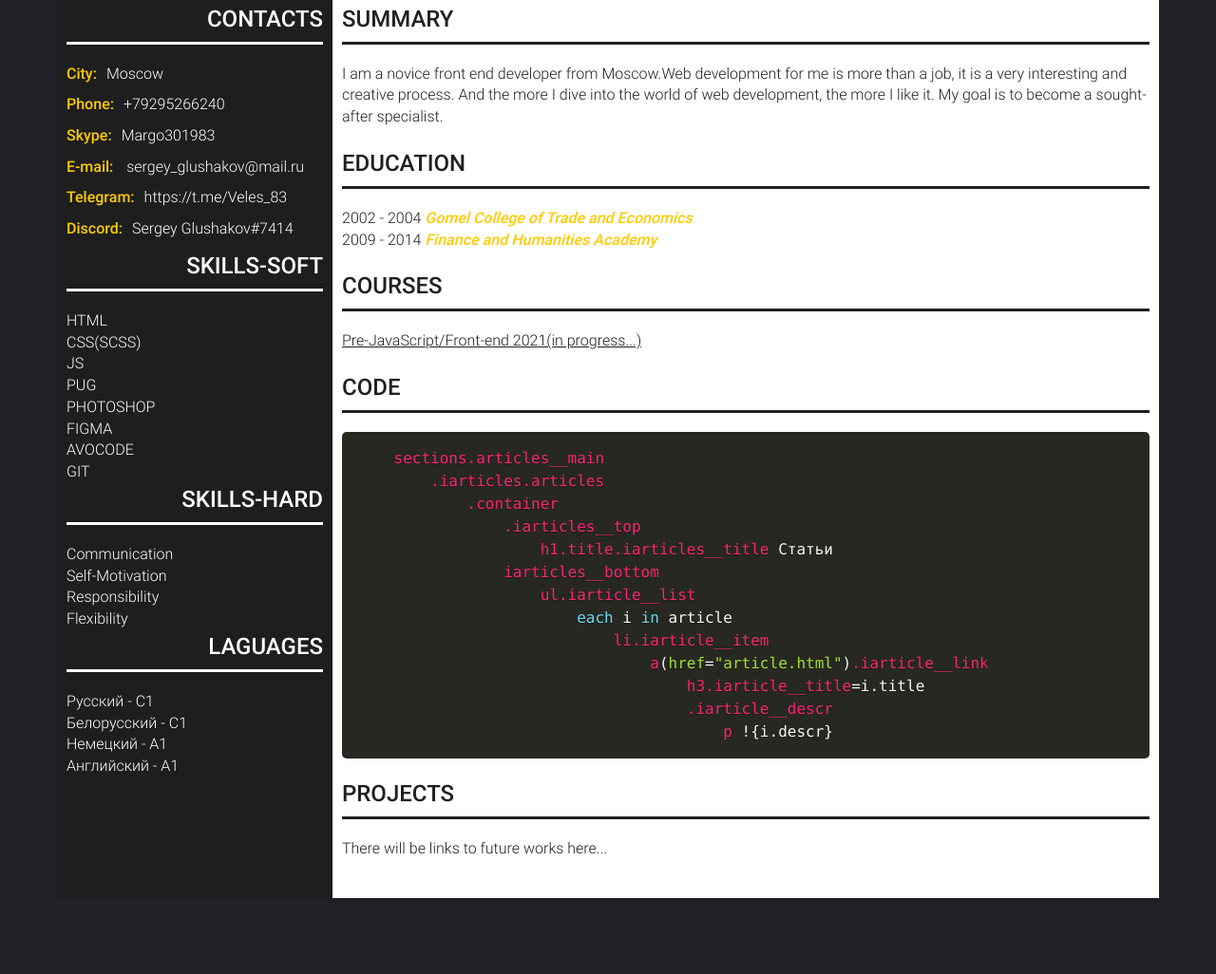
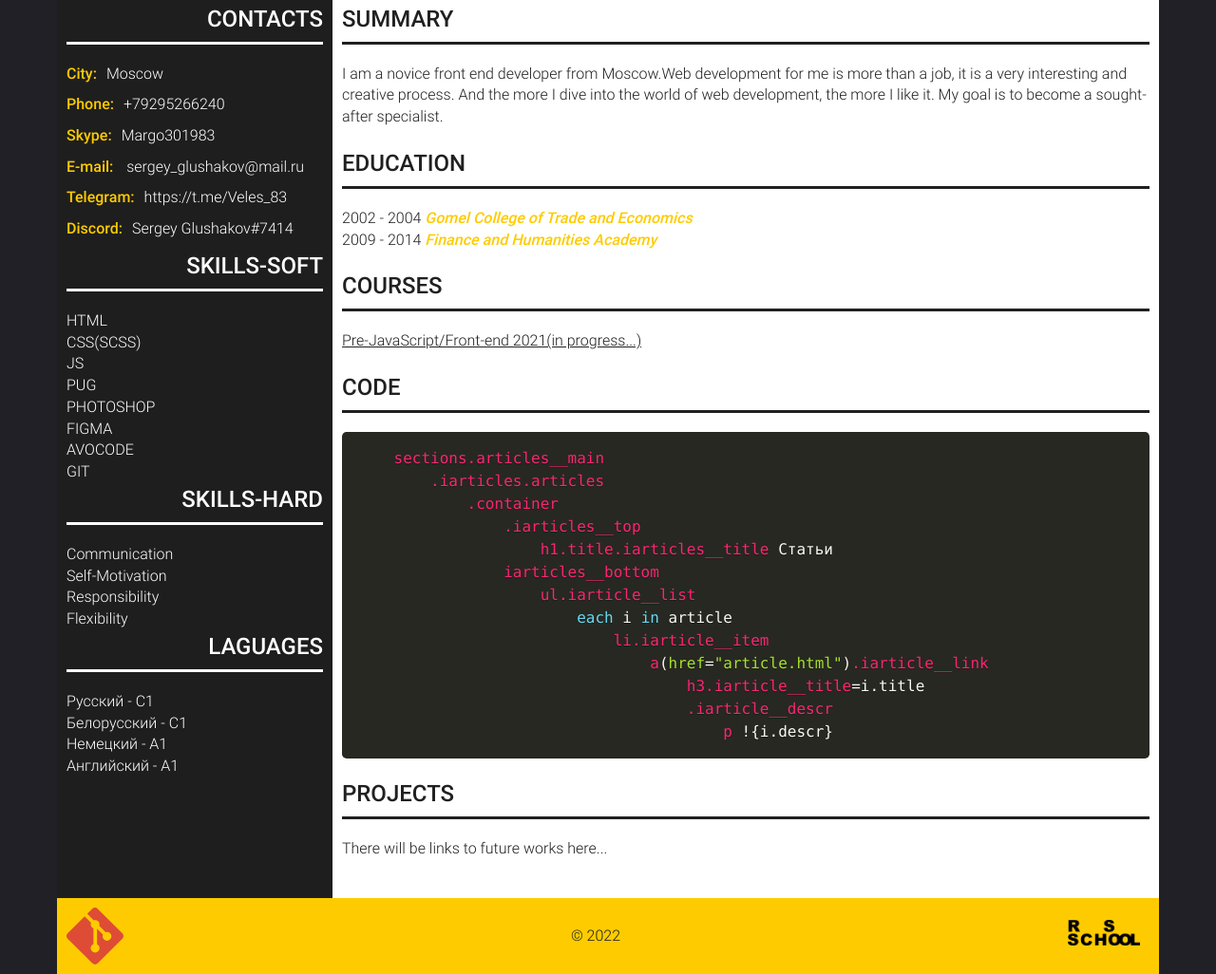
Before and after one commit to sergey-glushakov/rsschool-cv, a plain HTML site: page index.html in a window 1280 px wide. Shown: the part 350-1376 px from the top of the page at 95% size. Before the commit the page ends 1296 px from the top, so only its background shows below. Drawn offline with Linux system fonts and the light colour scheme; a script that the page names is missing.

Commit message:
feat: add footer link

```diff
--- a/assets/css/custom.css
+++ b/assets/css/custom.css
@@ -12,7 +12,7 @@ body {
 }
 
 /* .header */
-.header > .container {
+.header > .container .row{
     background-color: var(--dark);
 }
 
@@ -36,7 +36,6 @@ body {
 
 .profile__text-wrapper {
     background-color: var(--yellow);
-    margin-right: -10px;
     padding-bottom: 10px;
     color: var(--dark);
 
@@ -59,7 +58,6 @@ body {
 
 .nav {
     background-color: var(--yellow);
-    margin-right: -10px;
     color: var(--text);
 }
 
@@ -152,3 +150,24 @@ body {
 /* code */
 
 /* projects */
+
+/* footer */
+.footer > .container .row {
+    justify-content: space-between;
+    align-items: center;
+    padding-top: 10px;
+    padding-bottom: 10px;
+    padding-left: 10px;
+    padding-right: 10px;
+    background-color: var(--yellow);
+}
+
+.footer__link-github {
+    display: flex;
+    align-items: center;
+}
+
+.footer__link-img {
+    display: inline-block;
+    margin-right: 10px;
+}
--- a/index.html
+++ b/index.html
@@ -184,7 +184,23 @@
             </div>
         </div>
         <div class="wrapper__footer">
-            <footer class="footer"></footer>
+            <footer class="footer">
+                <div class="container">
+                    <div class="row">
+                        <div class="footer__github">
+                            <a href="https://github.com/sergey-glushakov" class="footer__link footer__link-github" target="_blank">
+                                <img src="./assets/images/git-icon.svg" alt="My Github">
+                            </a>
+                        </div>
+                        <div class="footer__year">© 2022</div>
+                        <div class="footer__rsschool">
+                            <a href="https://rs.school/js/" target="_blank" class="footer__link footer__link-rsschool">
+                                <img src="./assets/images/logo.png" alt="RSSCHOOL" width="76" class="footer__link-img">
+                            </a>
+                        </div>
+                    </div>
+                </div>
+            </footer>
         </div>
     </div>
     <div class="debug">
```
